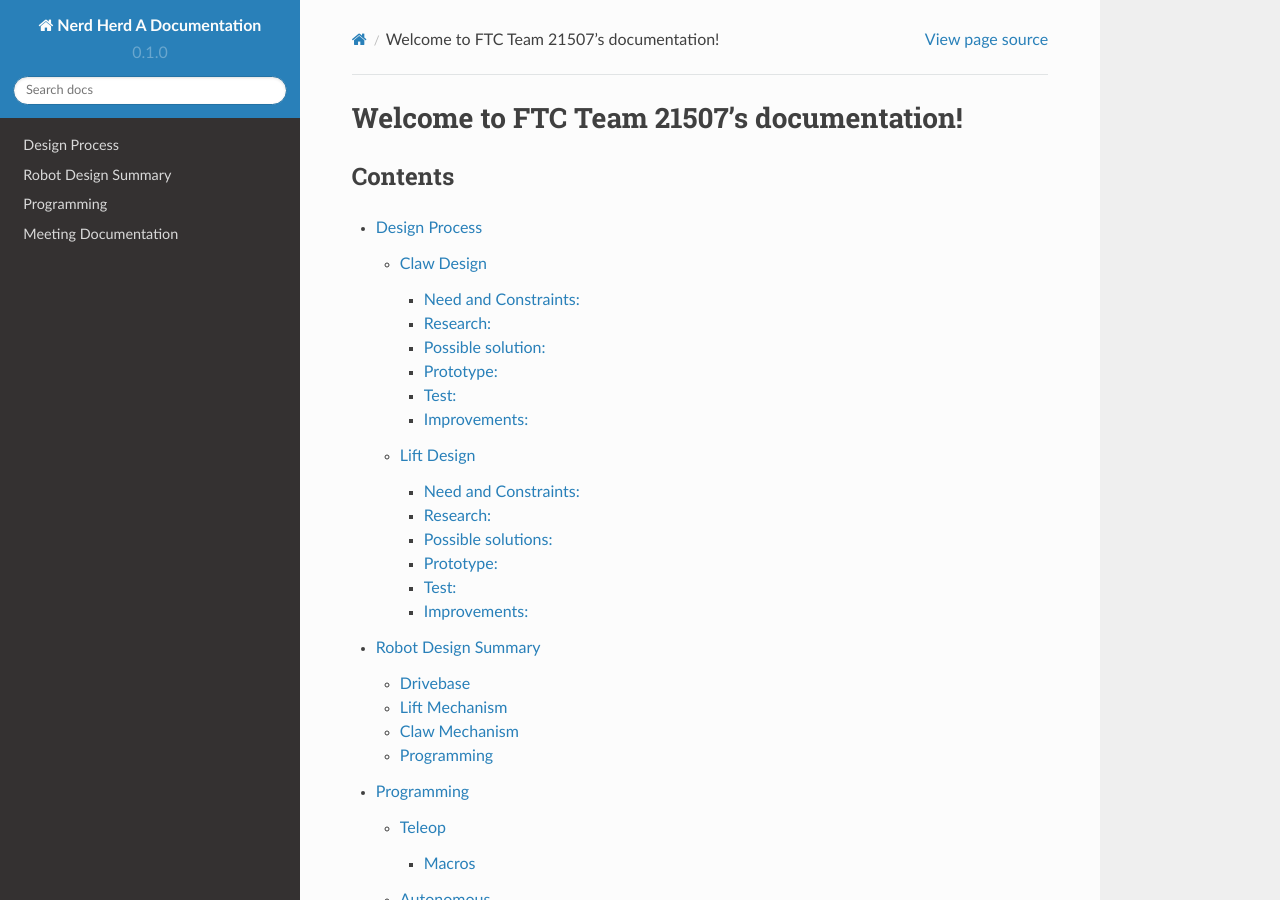
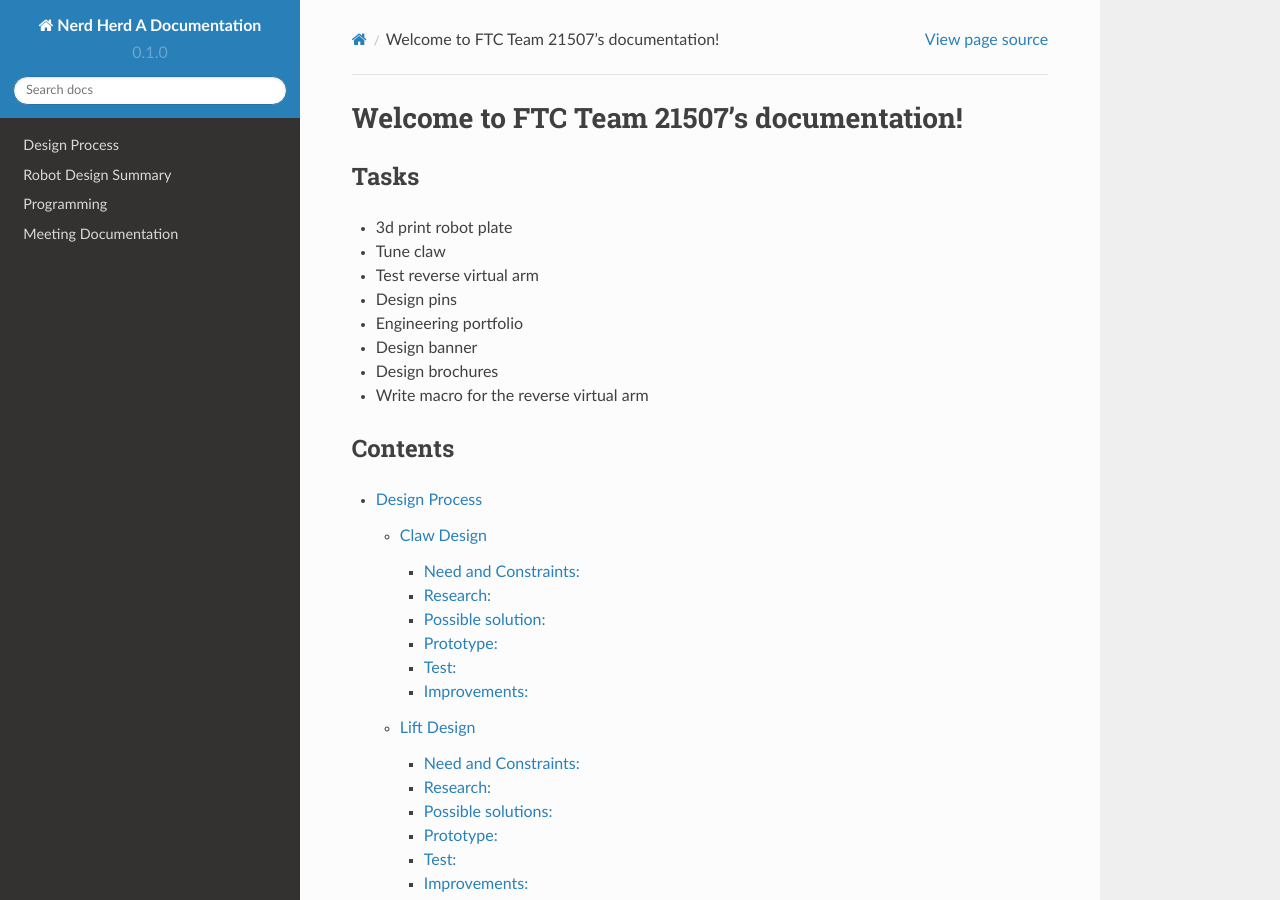
Before and after one commit to samanthac02/FTCDocumentation, a Sphinx documentation site: the page built from docs/source/index.rst, in a window 1280 px wide and 900 px high. Built offline with Sphinx 7.4.7 and the Read the Docs theme 2.0.0, drawn with Linux system fonts in a browser that asks for light colours.

Commit message:
Update index.rst

```diff
--- a/docs/source/index.rst
+++ b/docs/source/index.rst
@@ -1,5 +1,17 @@
 Welcome to FTC Team 21507's documentation!
 ===================================
+
+Tasks
+#####
+
+* 3d print robot plate
+* Tune claw
+* Test reverse virtual arm
+* Design pins
+* Engineering portfolio
+* Design banner
+* Design brochures
+* Write macro for the reverse virtual arm
 
 Contents
 ########
```
